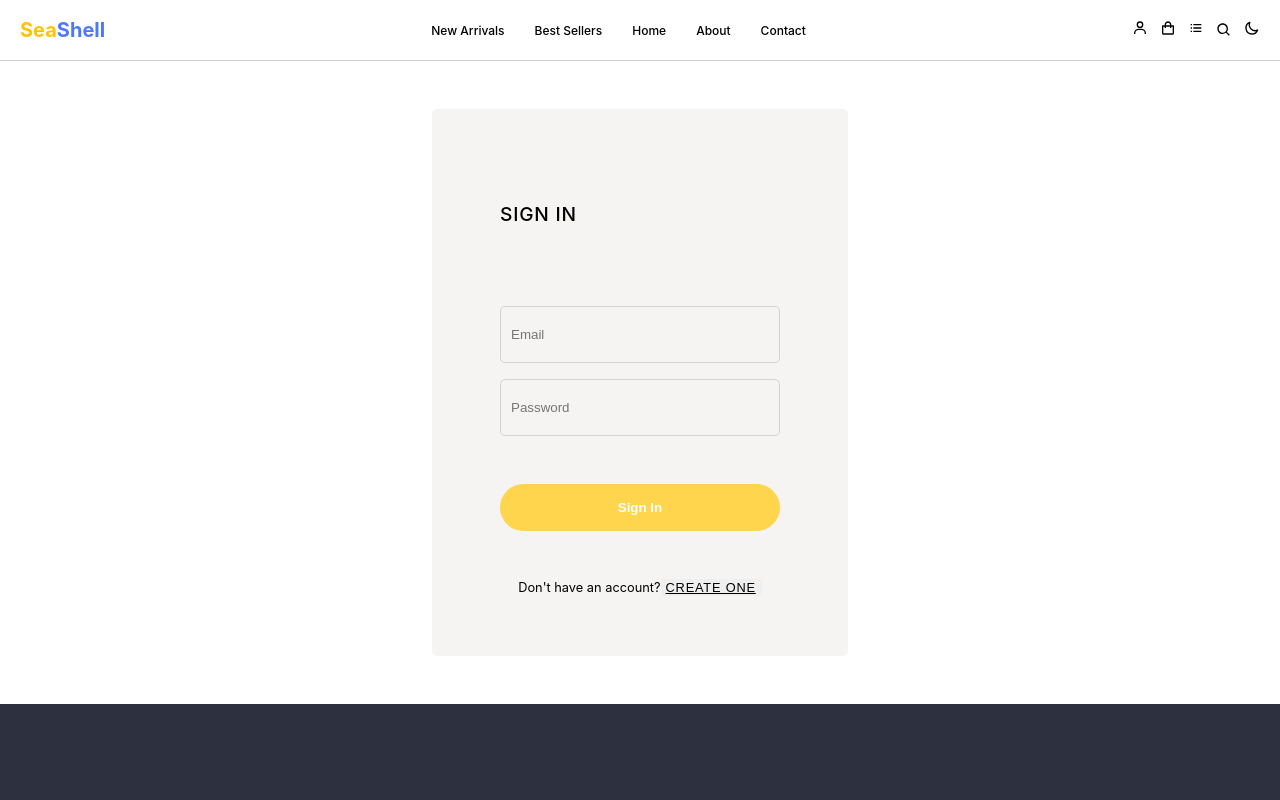
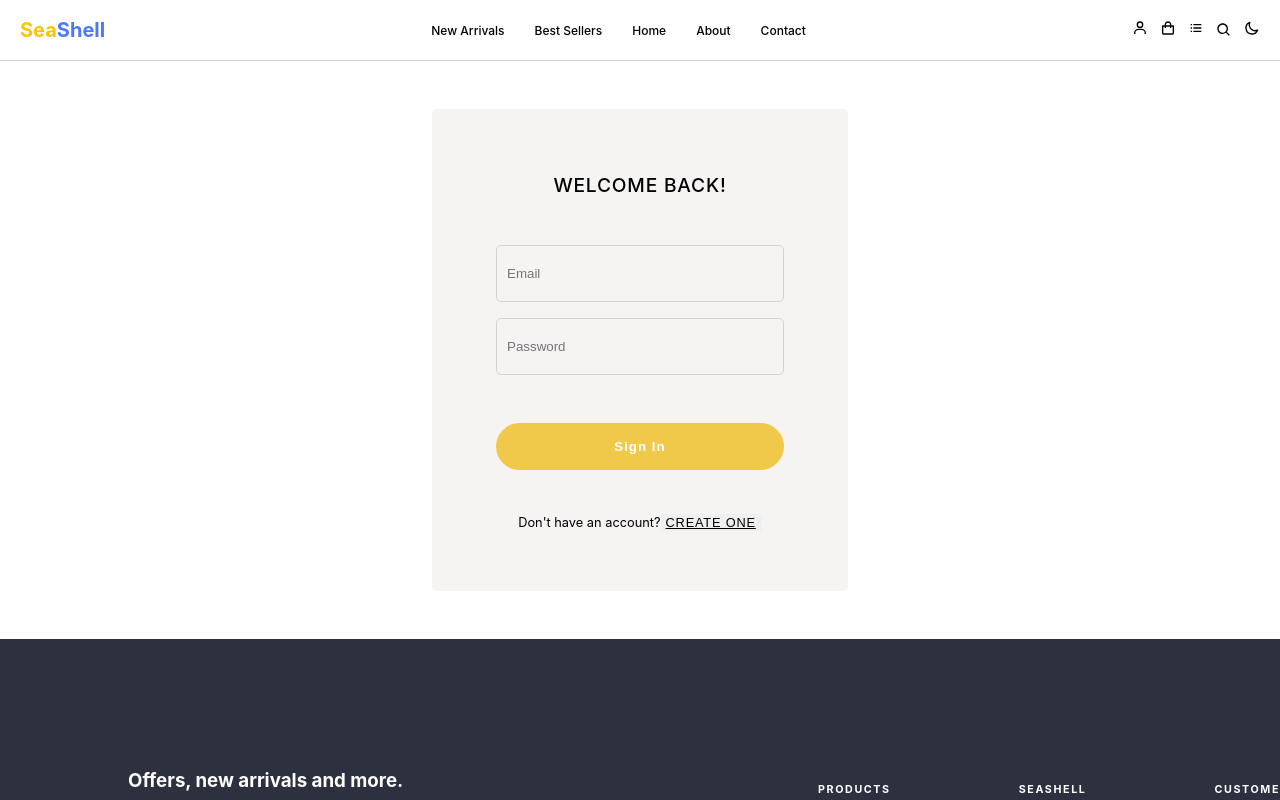
Before and after one commit to joycethh/playground, a React (Create React App) app: page /auth in a window 1280 px wide. Shown: the top 800 px of the page. Built offline with nearby package versions, Linux system fonts and the light colour scheme.

Commit message:
complete auth form

```diff
--- a/src/pages/auth/Auth.js
+++ b/src/pages/auth/Auth.js
@@ -29,8 +29,8 @@ const Auth = () => {
   return (
     <div className="container">
       <div className="card">
-        <div className="grid-item title">
-          <h6>{isRegister ? "Register" : "Sign In"}</h6>
+        <div className="title">
+          <h6>{isRegister ? "Register" : "Welcome Back!"}</h6>
         </div>
 
         <form onSubmit={handleSubmit}>
@@ -73,7 +73,7 @@ const Auth = () => {
           <button>google login</button>
         </div> */}
 
-        <div className="grid-item toggle">
+        <div className="toggle">
           {isRegister ? (
             <div>
               <p>Already a user? </p>
--- a/src/pages/auth/auth.scss
+++ b/src/pages/auth/auth.scss
@@ -24,13 +24,10 @@
 
             }
 
-                .grid-item {
-                   display: flex;
-                   align-items: center;
-                }
-
                .title {
-                padding-left: 20px;
+                display: flex;
+                justify-content: center;
+                // background-color: bisque;
 
 
                     h6 {
@@ -38,21 +35,21 @@
                       font-size: 1.2rem;
                       text-transform: uppercase;
                       letter-spacing: 0.05rem;
+                      margin: 1rem;
                     }
                 }
 
 
 
-            form {
-                // background-color: palegreen;
+
+
 
                 .form {
                     display: flex;
                     flex-direction: column;
                     gap:1rem;
                     align-items: center;
-                    // background-color: lightsalmon;
-                    padding: 20px;
+                    padding: 1rem;
 
                     .grid-item {
                         display: flex;
@@ -78,14 +75,14 @@
                         font-weight: bold;
                         cursor: pointer;
                         width: 100%;
-
                         border-radius: 30px;
+                        letter-spacing: 1px;
                     }
 
                 }
 
 
-            }
+
 
             .toggle {
                 display: flex;
--- a/src/style.scss
+++ b/src/style.scss
@@ -9,7 +9,7 @@ $themes: (
         textColorSoft: #555,
         border: lightgray,
         highlight: #ffd54d,
-        bgHighlight: rgb(255, 213, 77),
+        bgHighlight: rgb(240, 201, 74),
         danger: #FF1818,
 
       ),
```
